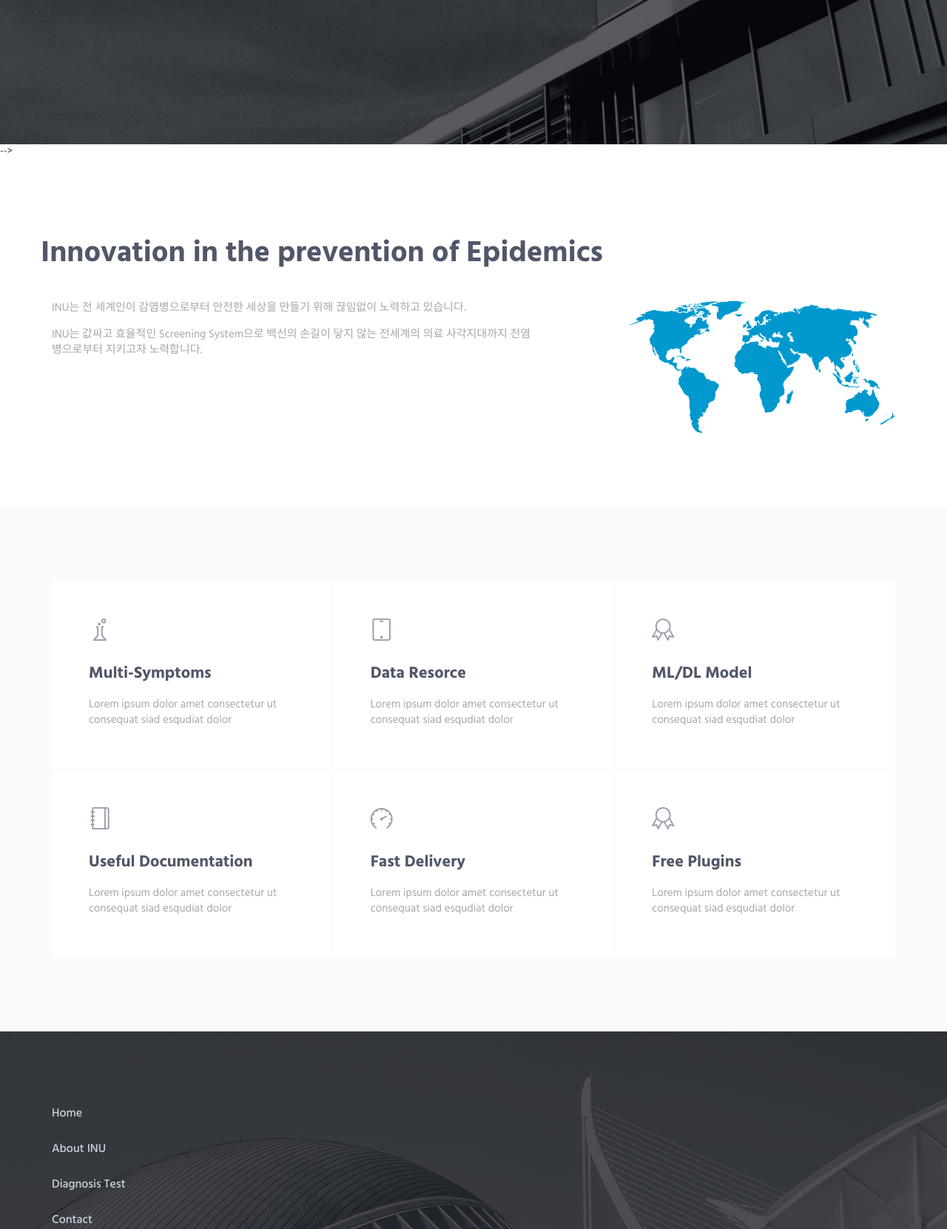
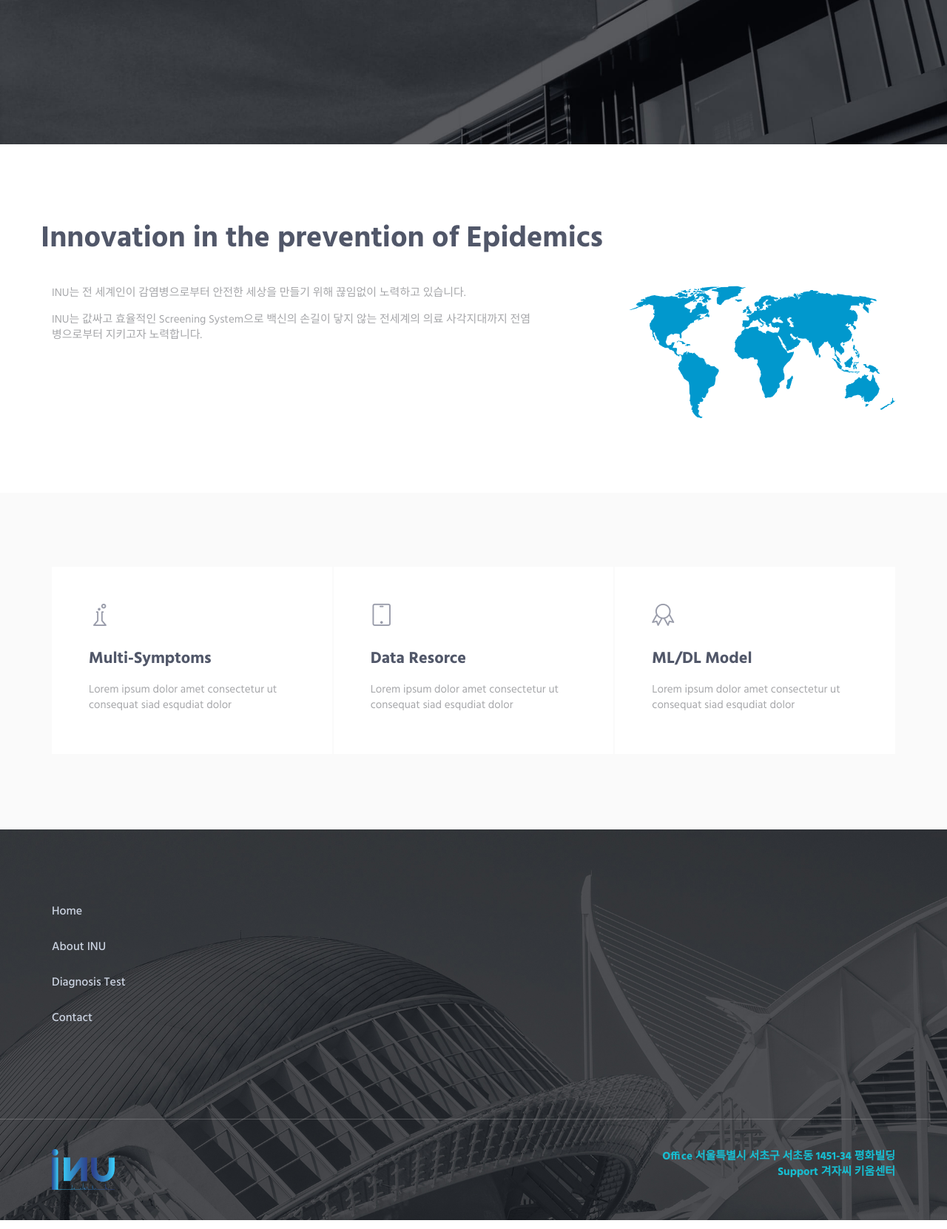
Before and after one commit to dhk010111/2021_INU_Project, a Django app: page /about/ in a window 1280 px wide. Shown: the part 525-2186 px from the top of the page at 74% size. Run offline with Django 3.2, Linux system fonts and the light colour scheme; some libraries are stand-ins or nearby versions.

Commit message:
about edit

```diff
--- a/INU/templates/about.html
+++ b/INU/templates/about.html
@@ -61,7 +61,6 @@
     </div>
 </div>
 <!-- End Features -->
--->
 
 <!-- About -->
 <div class="content-lg container">
@@ -133,52 +132,6 @@
             </div>
         </div>
         <!--// end row -->
-
-        <div class="row row-space-1">
-            <div class="col-sm-4 sm-margin-b-2">
-                <div class="wow fadeInLeft" data-wow-duration=".3" data-wow-delay=".4s">
-                    <div class="service" data-height="height">
-                        <div class="service-element">
-                            <i class="service-icon icon-notebook"></i>
-                        </div>
-                        <div class="service-info">
-                            <h3>Useful Documentation</h3>
-                            <p class="margin-b-5">Lorem ipsum dolor amet consectetur ut consequat siad esqudiat dolor</p>
-                        </div>
-                        <a href="#" class="content-wrapper-link"></a>
-                    </div>
-                </div>
-            </div>
-            <div class="col-sm-4 sm-margin-b-2">
-                <div class="wow fadeInLeft" data-wow-duration=".3" data-wow-delay=".5s">
-                    <div class="service" data-height="height">
-                        <div class="service-element">
-                            <i class="service-icon icon-speedometer"></i>
-                        </div>
-                        <div class="service-info">
-                            <h3>Fast Delivery</h3>
-                            <p class="margin-b-5">Lorem ipsum dolor amet consectetur ut consequat siad esqudiat dolor</p>
-                        </div>
-                        <a href="#" class="content-wrapper-link"></a>
-                    </div>
-                </div>
-            </div>
-            <div class="col-sm-4">
-                <div class="wow fadeInLeft" data-wow-duration=".3" data-wow-delay=".6s">
-                    <div class="service" data-height="height">
-                        <div class="service-element">
-                            <i class="service-icon icon-badge"></i>
-                        </div>
-                        <div class="service-info">
-                            <h3>Free Plugins</h3>
-                            <p class="margin-b-5">Lorem ipsum dolor amet consectetur ut consequat siad esqudiat dolor</p>
-                        </div>
-                        <a href="#" class="content-wrapper-link"></a>
-                    </div>
-                </div>
-            </div>
-        </div>
-        <!--// end row -->
     </div>
 </div>
 <!-- End Service -->
```
